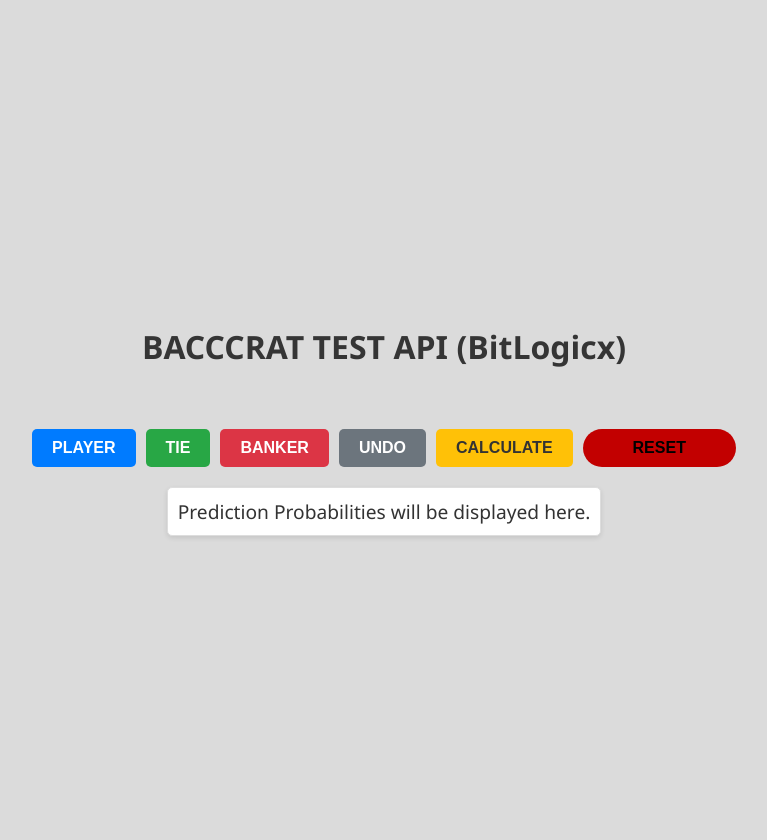
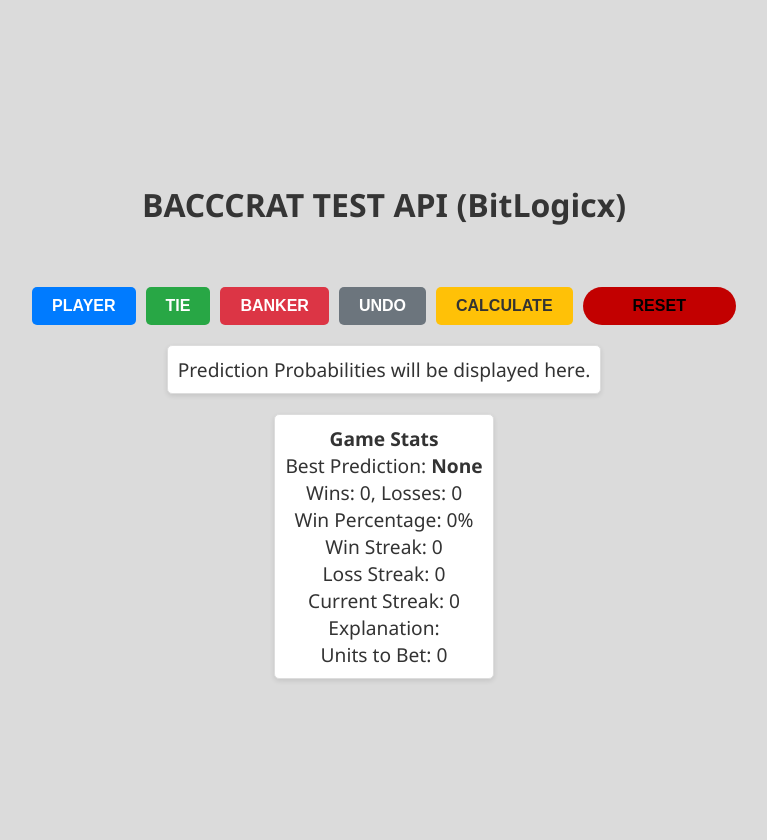
Before and after one commit to Xer0bit/AI-Baccarat-Prediction, a Flask app: page / in a window 1280 px wide. Shown: the whole page, without its empty margins (256-1023 px from the left). Run offline with Flask 3, Linux system fonts and the light colour scheme; parts of the project's set-up code (start-up, migrations or seed data) failed here and were passed over.

Commit message:
fixed req

```diff
--- a/static/css/style.css
+++ b/static/css/style.css
@@ -127,3 +127,13 @@
     transition: background-color 0.3s ease;
 
 }
+.stats {
+    font-size: 1.2rem;
+    text-align: center;
+    padding: 10px;
+    background-color: #fff;
+    border: 1px solid #ddd;
+    border-radius: 5px;
+    box-shadow: 0 2px 5px rgba(0, 0, 0, 0.1);
+    margin-top: 20px;
+}
--- a/static/js/main.js
+++ b/static/js/main.js
@@ -1,4 +1,15 @@
-function updateGrid(previous_winners) {
+let wins = 0;
+let losses = 0;
+let winStreak = 0;
+let lossStreak = 0;
+let currentStreak = 0;
+let lastwinner = '';
+let predictedwinner = '';
+let previous_winners = [];
+let predictionData = null; // Global variable to store prediction data
+check = 0;
+
+function updateGrid() {
     const grid = document.getElementById('grid');
     grid.innerHTML = '';
     for (let i = 0; i < previous_winners.length; i++) {
@@ -10,17 +21,14 @@
 }
 
 function addWinner(winner) {
-    const previous_winners = JSON.parse(localStorage.getItem('previous_winners')) || [];
-    if (previous_winners.length >= 100) previous_winners.shift(); // Maintain a maximum of 50 entries
+    if (previous_winners.length >= 100) previous_winners.shift(); // Maintain a maximum of 100 entries
     previous_winners.push(winner);
-    localStorage.setItem('previous_winners', JSON.stringify(previous_winners));
-    updateGrid(previous_winners);
+    updateGrid();
+    updateStats();
 }
 
 function calculate() {
-    const previous_winners = JSON.parse(localStorage.getItem('previous_winners')) || [];
-    // if previous_winners is empty, return
-    if (previous_winners.length === 0) return;
+    if (previous_winners.length === 0) return; // Return if no previous winners
 
     fetch('/predict', {
         method: 'POST',
@@ -31,34 +39,119 @@
     })
     .then(response => response.json())
     .then(data => {
+        predictionData = data; // Store the fetched data in the global variable
         document.getElementById('confidence').innerHTML = `
             <strong>Prediction Probabilities:</strong><br>
             Player: ${(data.Player * 100).toFixed(2)}%<br>
             Banker: ${(data.Banker * 100).toFixed(2)}%<br>
             Tie: ${(data.Tie * 100).toFixed(2)}%
         `;
+        updateStats(data);
+        check = 1;
     });
 }
 
 function undo() {
-    const previous_winners = JSON.parse(localStorage.getItem('previous_winners')) || [];
+    if (previous_winners.length === 0){
+        //re
+    }
     previous_winners.pop();
-    localStorage.setItem('previous_winners', JSON.stringify(previous_winners));
-    updateGrid(previous_winners);
+    updateGrid();
+    updateStats();
+}
+
+function reset() {
+    previous_winners = [];
+    updateGrid();
+    document.getElementById('confidence').innerHTML = `
+        <strong>Prediction Probabilities:</strong><br>
+        Player: 0%<br>
+        Banker: 0%<br>
+        Tie: 0%
+    `;
+    resetStats();
+}
+
+function getBestPrediction(data) {
+    if (data.Player > data.Banker && data.Player > data.Tie) {
+        return 'Player';
+    } else if (data.Banker > data.Player && data.Banker > data.Tie) {
+        return 'Banker';
+    } else {
+        return 'Tie';
+    }
+}
+
+function updateStats(data = null) {
+    if (check == 0){
+        return;
+    }
+    if (data) {
+        predictionData = data; // Ensure the latest data is used
+    }
+    //calulate the win and loss skip the first one
+    if (previous_winners.length > 1) {
+        if (previous_winners[previous_winners.length - 1] === predictedwinner) {
+            wins++;
+            winStreak++;
+            lossStreak = 0;
+            currentStreak = winStreak;
+        } else {
+            losses++;
+            lossStreak++;
+            winStreak = 0;
+            currentStreak = lossStreak;
+        }
+    }
+    predictedwinner = getBestPrediction(predictionData);
+    if (!predictionData || previous_winners.length === 0) {
+        document.getElementById('stats').innerHTML = `
+            <strong>Game Stats</strong><br>
+            Best Prediction: ${predictedwinner} <br>
+            Wins: ${wins}, Losses: ${losses}<br>
+            Win Percentage: 0%<br>
+            Win Streak: 0<br>
+            Loss Streak: 0<br>
+            Current Streak: 0<br>
+            Explanation: <br>
+            Units to Bet: 0
+        `;
+        check = 0;
+        return;
+    }
+
+
+    const totalGames = wins + losses;
+    const winPercentage = totalGames > 0 ? (wins / totalGames * 100).toFixed(2) : 0;
+
+    document.getElementById('stats').innerHTML = `
+        <strong>Game Stats</strong><br>
+        Best Prediction: ${predictedwinner} <br>
+        Wins: ${wins}, Losses: ${losses}<br>
+        Win Percentage: ${winPercentage}%<br>
+        Win Streak: ${winStreak}<br>
+        Loss Streak: ${lossStreak}<br>
+        Current Streak: ${currentStreak}<br>
+        Explanation: <br>
+        Units to Bet: ${calculateUnitsToBet(winPercentage)}
+    `;
+}
+
+function calculateUnitsToBet(winPercentage) {
+    // Example calculation, replace with your logic
+    return (winPercentage / 10).toFixed(2);
+}
+
+function resetStats() {
+    wins = 0;
+    losses = 0;
+    winStreak = 0;
+    lossStreak = 0;
+    currentStreak = 0;
+    updateStats();
 }
 
 window.onload = function() {
-    updateGrid(JSON.parse(localStorage.getItem('previous_winners')) || []);
+    updateGrid();
+    resetStats();
 }
-
-function reset(){
-    //run the function on every page load
-    localStorage.clear();
-    updateGrid(JSON.parse(localStorage.getItem('previous_winners')) || []);
-    document.getElementById('confidence').innerHTML = `
-    <strong>Prediction Probabilities:</strong><br>
-    Player: 0%<br>
-    Banker: 0%<br>
-    Tie: 0%
-    `;
-}
--- a/templates/index.html
+++ b/templates/index.html
@@ -22,6 +22,17 @@
             <button class="reset" onclick="reset()">RESET</button>
         </div>
         <div id="confidence" class="confidence">Prediction Probabilities will be displayed here.</div>
+        <div id="stats" class="stats">
+            <strong>Game Stats</strong><br>
+            Best Prediction: <strong>None</strong><br>
+            Wins: 0, Losses: 0<br>
+            Win Percentage: 0%<br>
+            Win Streak: 0<br>
+            Loss Streak: 0<br>
+            Current Streak: 0<br>
+            Explanation: <br>
+            Units to Bet: 0
+        </div>
     </main>
 </body>
 </html>
```
Also changed, not shown: app.py (line endings or trailing spaces).
